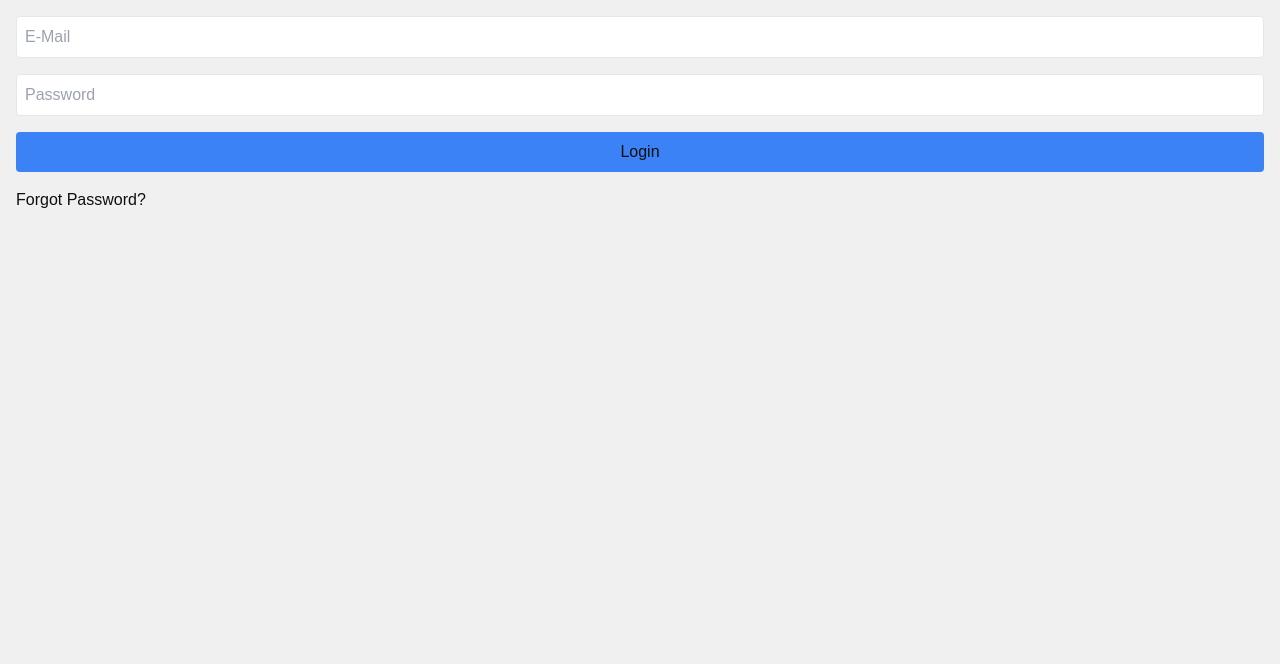
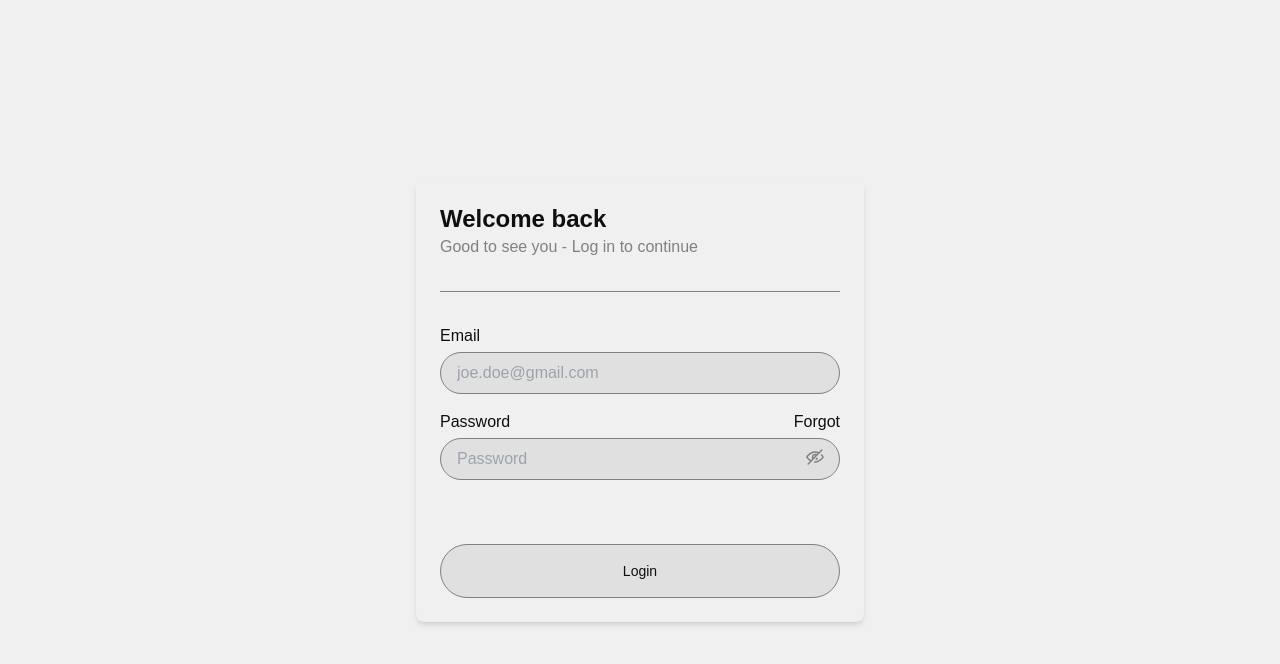
Before and after one commit to n-zngr/Coach, a Next.js app: page /login in a window 1280 px wide. Shown: the top 664 px of the page. Built offline with nearby package versions, Linux system fonts and the light colour scheme.

Commit message:
feat(login): update login page, add icons
- update login styling to match mockup
- implement eye icons
- implement password input to show and hide password on eye-button click

```diff
--- a/src/app/login/page.tsx
+++ b/src/app/login/page.tsx
@@ -6,6 +6,7 @@ import { useRouter } from "next/navigation";
 function LoginPage() {
     const router = useRouter();
     const [formData, setFormData] = useState({ email: "", password: "" });
+    const [showPassword, setShowPassword] = useState(false);
 
     const handleChange = (e: React.ChangeEvent<HTMLInputElement>) => {
         const { name, value } = e.target;
@@ -28,7 +29,6 @@ function LoginPage() {
                 throw new Error(data.message || 'Failed to login');
             }
 
-            alert('Login sucessful');
             router.push('/documents');
         } catch (error) {
             console.error('Error loggin in: ', error);
@@ -37,33 +37,74 @@ function LoginPage() {
     };
 
     return (
-        <form onSubmit={handleSubmit} className="p-4 space-y-4">
+        <div className="flex h-screen w-full bg-white-900 dark:bg-black-100">
+            <div className="flex flex-col gap-8 m-auto w-full max-w-md p-6 bg-white rounded-lg shadow-md">
+                <header className="text-left border-b border-gray-500 pb-8">
+                    <h2 className="text-2xl font-semibold text-black-100 dark:text-white-900">Welcome back</h2>
+                    <p className="text-gray-500">Good to see you - Log in to continue</p>
+                </header>
+                <form onSubmit={handleSubmit} className="flex flex-col gap-4">
+                    <div>
+                        <label className="block font-medium text-black-100 dark:text-white-900">Email</label>
                         <input
                             type="text"
                             name="email"
-                placeholder="E-Mail"
+                            placeholder="joe.doe@gmail.com"
                             value={formData.email}
                             onChange={handleChange}
-                className="w-full p-2 border rounded text-black"
+                            className="w-full block bg-white-700 dark:bg-black-300 rounded-full border border-gray-500 pl-4 py-2 mt-1"
                             required
                             />
+                        </div>
+
+                        <div className="flex flex-col">
+                            <div className="flex justify-between">
+                                <label className="block font-medium text-black-100 dark:text-white-900">Password</label>
+                                <a href="/resetPassword" className="">Forgot</a>
+                            </div>
+                            <div className="relative">
                                 <input
-                type="password"
+                                    type={showPassword ? "text" : "password"} // Toggle input type
                                     name="password"
                                     placeholder="Password"
                                     value={formData.password}
                                     onChange={handleChange}
-                className="w-full p-2 border rounded text-black"
+                                    className="w-full block bg-white-700 dark:bg-black-300 rounded-full border border-gray-500 pl-4 py-2 mt-1"
                                     required
                                 />
                                 <button
+                                    type="button"
+                                    onClick={() => setShowPassword(!showPassword)}
+                                    className="absolute inset-y-0 right-0 pr-4 flex items-center text-gray-500 focus:outline-none"
+                                >
+                                    { showPassword ? (
+                                        <svg width="18" height="12" viewBox="0 0 18 12" fill="none" xmlns="http://www.w3.org/2000/svg">
+                                            <path d="M16.6823 5.1625C16.8868 5.39219 17 5.6906 17 6C17 6.3094 16.8868 6.60781 16.6823 6.8375C15.3875 8.25 12.4404 11 9 11C5.55961 11 2.61247 8.25 1.3177 6.8375C1.1132 6.60781 1 6.3094 1 6C1 5.6906 1.1132 5.39219 1.3177 5.1625C2.61247 3.75 5.55961 1 9 1C12.4404 1 15.3875 3.75 16.6823 5.1625Z" stroke="currentColor" strokeWidth="1.5" strokeLinecap="round" strokeLinejoin="round"/>
+                                            <path d="M9 8.5C10.3621 8.5 11.4662 7.38071 11.4662 6C11.4662 4.61929 10.3621 3.5 9 3.5C7.63794 3.5 6.53377 4.61929 6.53377 6C6.53377 7.38071 7.63794 8.5 9 8.5Z" stroke="currentColor" strokeWidth="1.5" strokeLinecap="round" strokeLinejoin="round"/>
+                                        </svg>
+                                    ) : (
+                                        <svg width="18" height="16" viewBox="0 0 18 16" fill="none" xmlns="http://www.w3.org/2000/svg">
+                                            <path d="M15.5232 5.96364C15.9918 6.39636 16.3864 6.81636 16.6823 7.14727C16.8868 7.38114 17 7.68497 17 8C17 8.31503 16.8868 8.61886 16.6823 8.85273C15.3875 10.2909 12.4404 13.0909 9 13.0909H8.50675M5.14035 11.9836C3.71196 11.1579 2.4213 10.1009 1.3177 8.85273C1.1132 8.61886 1 8.31503 1 8C1 7.68497 1.1132 7.38114 1.3177 7.14727C2.61247 5.70909 5.55961 2.90909 9 2.90909C10.3561 2.93835 11.6834 3.31911 12.8596 4.01636M15.7821 1L2.21787 15M7.26131 9.79455C6.79817 9.31937 6.53653 8.67401 6.53377 8C6.53377 7.3249 6.79361 6.67746 7.25611 6.20009C7.71862 5.72273 8.34592 5.45455 9 5.45455C9.65303 5.45739 10.2783 5.72743 10.7387 6.20545M11.1456 9.27273C10.9261 9.66002 10.6113 9.98054 10.2331 10.2018" stroke="currentColor" strokeWidth="1.5" strokeLinecap="round" strokeLinejoin="round"/>
+                                        </svg>
+                                    )}
+                                </button>
+                            </div>
+                        </div>
+                    <button
                         type="submit"
-                className="w-full bg-blue-500 text-white py-2 rounded hover:bg-blue-600"
+                        className="w-full bg-white-700 dark:bg-black-300 hover:bg-white-500 dark:hover:bg-black-500
+                        border border-gray-500 rounded-full py-4 px-4 mt-12
+                        focus:outline-none focus:ring-1 focus:ring-white-900
+                        text-sm font-medium text-black-100 dark:text-white-900
+                        transitions-colors duration-200
+                        "
                     >
                         Login
                     </button>
-            <button type="button" onClick={() => router.push("/resetPassword")}>Forgot Password?</button>
                 </form>
+            </div>
+            <div></div>
+        </div>
     );
 }
 
```
Also changed, not shown: public/icon-eye.svg (added), public/icon-eyeshut.svg (added). Lines whose indentation alone changed are shown as unchanged.
